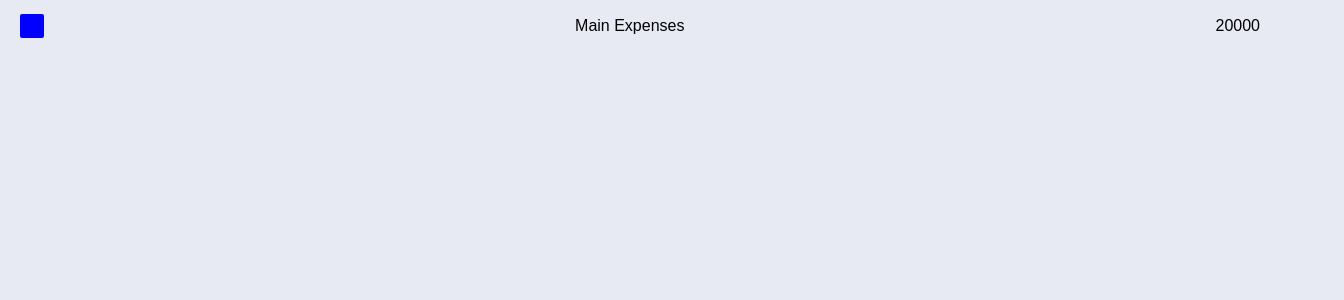
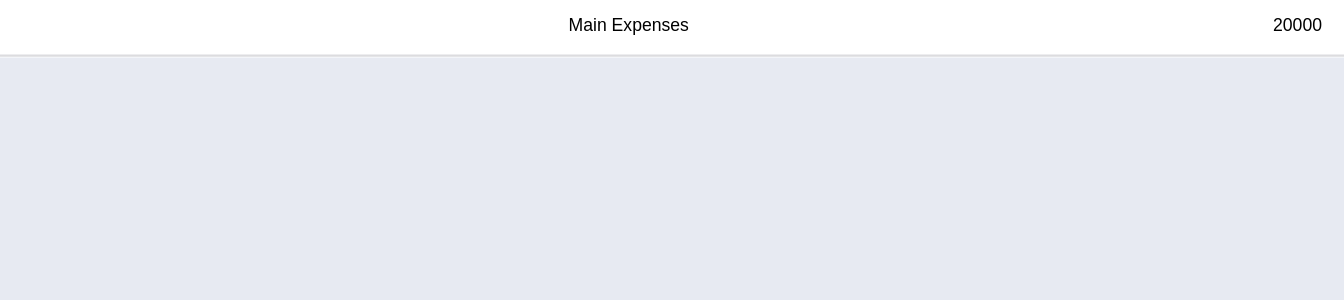
Before and after one commit to mattmalicki/wallet, a React (Create React App) app in the folder client/: page / in a window 1280 px wide. Shown: the top 300 px of the page, 1344 px wide, since content can reach past the window. Built offline with nearby package versions, Linux system fonts and the light colour scheme.

Commit message:
Styling StatisticListItem component.

```diff
--- a/client/src/components/Atoms/StatisticsListItem/StatisticsListItem.module.css
+++ b/client/src/components/Atoms/StatisticsListItem/StatisticsListItem.module.css
@@ -7,10 +7,27 @@
   padding: 14px 20px;
 
   font-size: 16px;
+
+  border-bottom: 2px solid var(--statisticsUnderline);
+  box-shadow: 0 1px 0 0 rgba(255, 255, 255, 0.6);
+  transition: transform 0.5s;
+}
+
+.statisticsListItem:hover {
+  background-color: white;
+  transform: scale(1.1);
+
+  transition: transform 0.5s;
 }
 
 .colorIcon {
   border-radius: 2px;
   width: 24px;
   height: 24px;
+  transition: transform 1s;
 }
+
+.statisticsListItem:hover .colorIcon {
+  transform: rotate(360deg);
+  transition: transform 1s;
+}
--- a/client/src/styles/vars.css
+++ b/client/src/styles/vars.css
@@ -10,6 +10,7 @@
   --secondButtonColor: #6e78e8;
   --textColor: #e0e0e0;
   --expenseColor: #ff6596;
+  --statisticsUnderline: #dcdcdf;
 
   --not-for-use: #679aed;
 }
```
